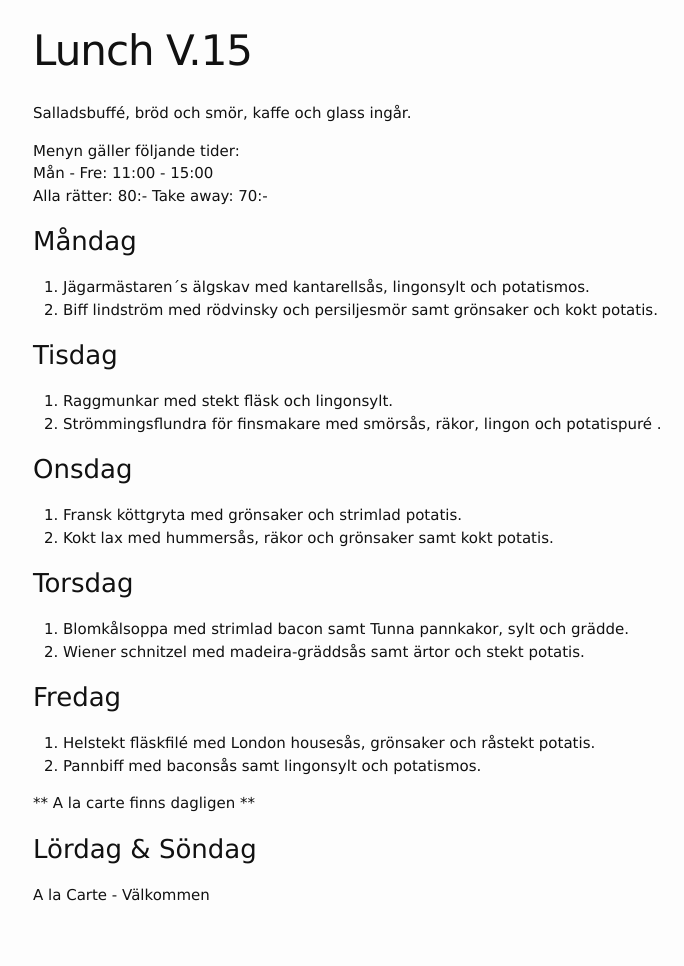
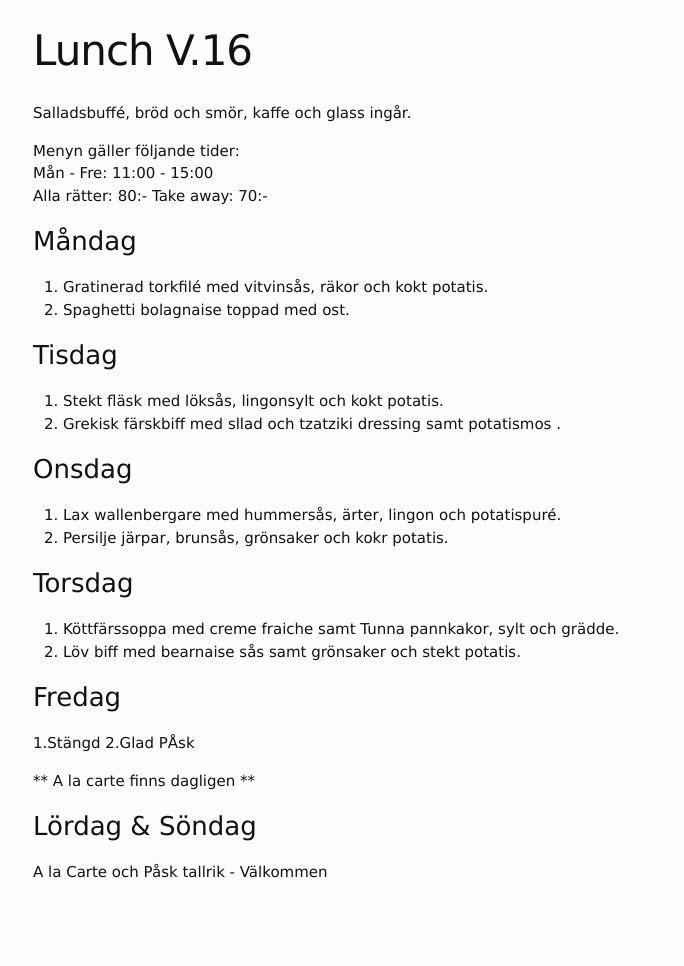
Before and after one commit to FarInn62/farinn62.github.io, a Jekyll site: the page built from lunch.md, in a window 1280 px wide. Shown: the whole page, without its empty margins (237-921 px from the left). Built offline with Jekyll 4.4.1, drawn with Linux system fonts in a browser that asks for light colours; after the commit the page ends 944 px from its top, so only the background shows below that.

Commit message:
Update lunch.md

```diff
--- a/lunch.md
+++ b/lunch.md
@@ -1,6 +1,6 @@
 ---
 layout: foodmenu
-title: Lunch V.15
+title: Lunch V.16
 permalink: /lunch/
 published: true
 ---
@@ -12,31 +12,32 @@ Alla rätter: 80:- Take away: 70:-
 
 ### Måndag
 
-1. Jägarmästaren´s älgskav med kantarellsås, lingonsylt och potatismos.
-2. Biff lindström med rödvinsky och persiljesmör samt grönsaker och kokt potatis.
+1. Gratinerad torkfilé med vitvinsås, räkor och kokt potatis.
+2. Spaghetti bolagnaise toppad med ost.
 
 ### Tisdag
 
-1. Raggmunkar med stekt fläsk och lingonsylt.
-2. Strömmingsflundra för finsmakare med smörsås, räkor, lingon och potatispuré .
+1. Stekt fläsk med löksås, lingonsylt och kokt potatis.
+2. Grekisk färskbiff med sllad och tzatziki dressing samt potatismos .
 
 
 ### Onsdag
 
-1. Fransk köttgryta med grönsaker och strimlad potatis.
-2. Kokt lax med hummersås, räkor och grönsaker samt kokt potatis.
+1. Lax wallenbergare med hummersås, ärter, lingon och potatispuré.
+2. Persilje järpar, brunsås, grönsaker och kokr potatis.
 
 ### Torsdag
 
-1. Blomkålsoppa med strimlad bacon samt Tunna pannkakor, sylt och grädde.
-2. Wiener schnitzel med madeira-gräddsås samt ärtor och stekt potatis.
+1. Köttfärssoppa med creme fraiche samt Tunna pannkakor, sylt och grädde.
+2. Löv biff med bearnaise sås samt grönsaker och stekt potatis.
 
 ### Fredag
 
-1. Helstekt fläskfilé med London housesås, grönsaker och råstekt potatis.
-2. Pannbiff med baconsås samt lingonsylt och potatismos.
+1.Stängd
+2.Glad PÅsk
 
 ** A la carte finns dagligen **
 
+
 ### Lördag & Söndag
-A la Carte - Välkommen
+A la Carte  och Påsk tallrik - Välkommen
```
